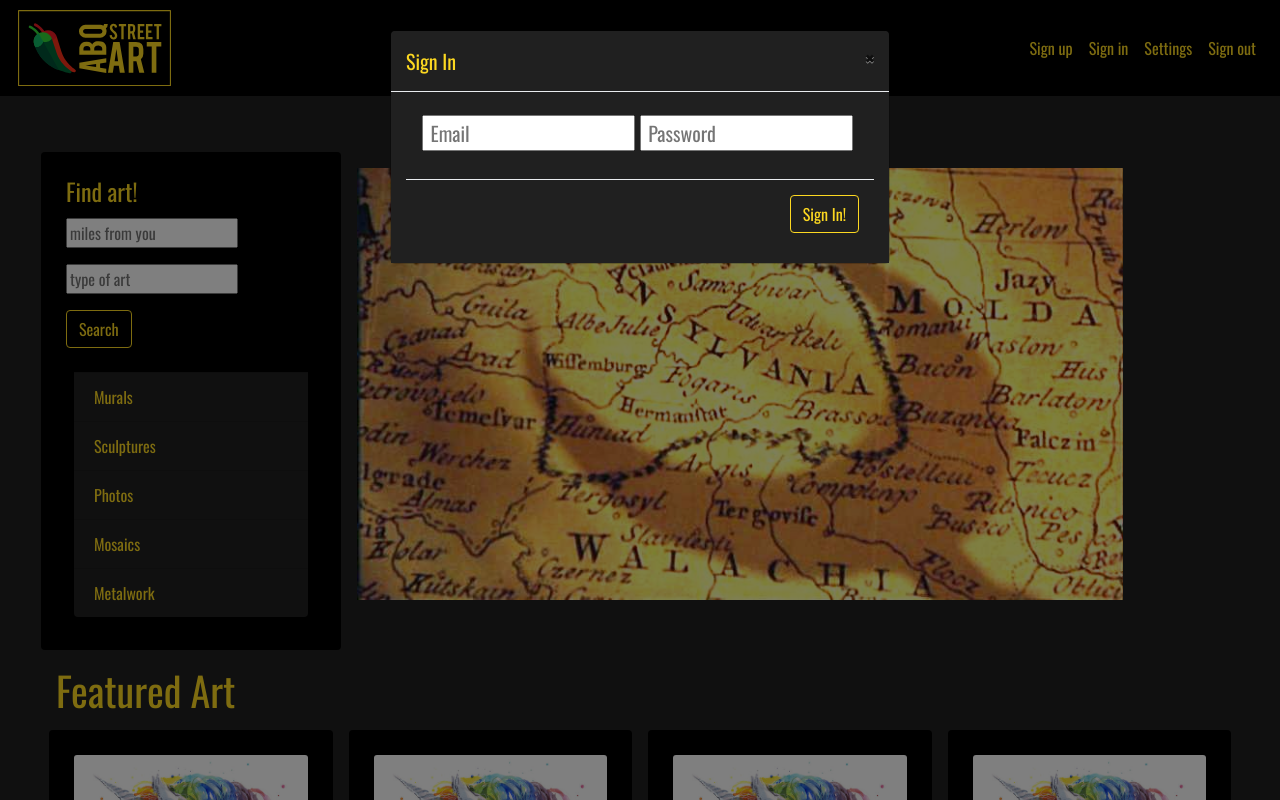
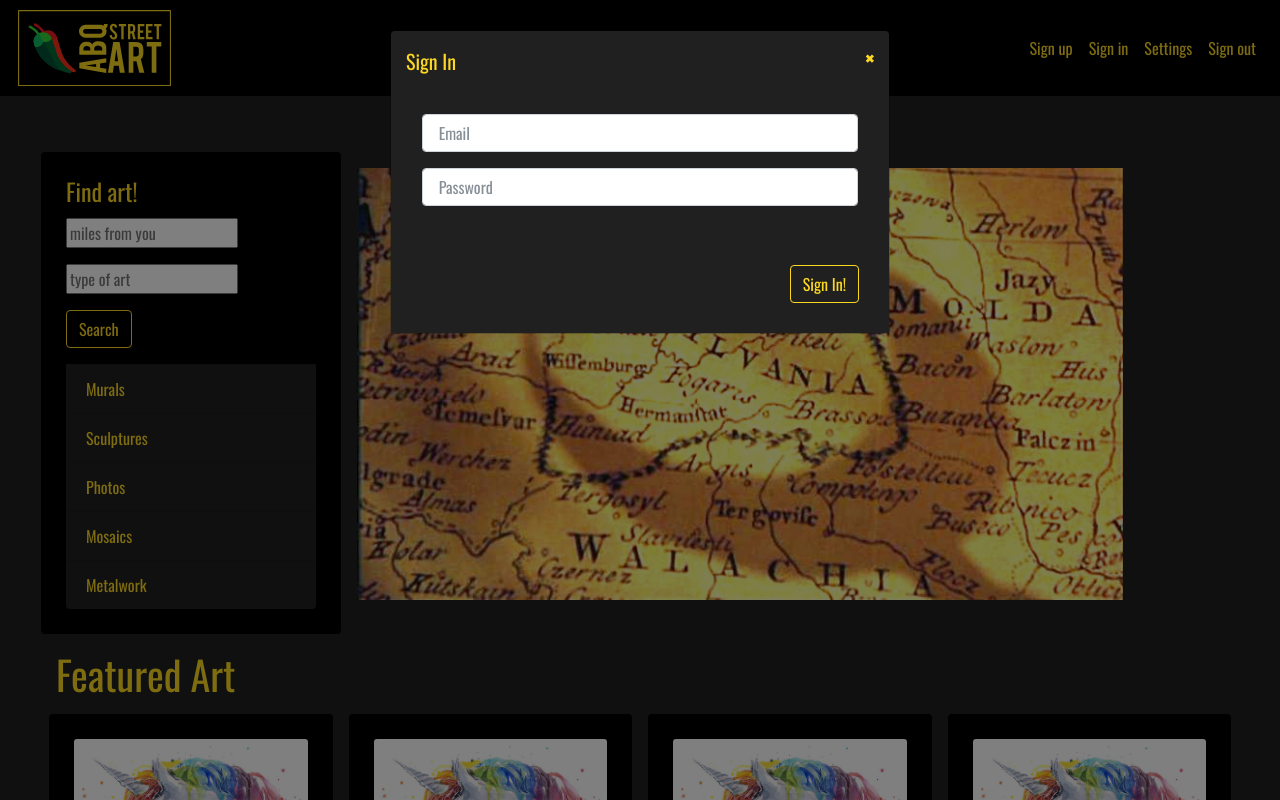
Before and after one commit to samanthaandrews/abq-street-art, a PHP site: page /static-ui/home-view.php in a window 1280 px wide, after a click on "Sign in". Run offline with PHP 8.4, Linux system fonts and the light colour scheme; some libraries are stand-ins or nearby versions.

Commit message:
made sign-in-modal not stupid looking

```diff
--- a/static-ui/css/style.css
+++ b/static-ui/css/style.css
@@ -15,9 +15,23 @@ a {
     color: rgb(252, 216, 33);
 }
 
+.close {
+    color: rgb(252, 216, 33);
+    opacity: 1;
+    text-shadow: none;
+}
+
+.close:hover {
+    color: rgb(176, 145, 31);
+}
+
 .name {
     font-weight: bolder;
     font-size: larger;
+}
+
+.modal-footer, .modal-header {
+    border: none;
 }
 
 main {
@@ -27,10 +41,6 @@ main {
 
 .gray {
     background-color: rgb(32, 32, 32);
-}
-
-.green {
-    background-color: rgb(0, 82, 55);
 }
 
 .list-group-item {
@@ -60,3 +70,20 @@ body {
     background-color: rgb(252, 216, 33);
     color: white;
 }
+
+li>a:hover {
+    color: rgb(176, 145, 31);
+}
+
+
+/*keep this stuff after the btn stuff for the green submit button*/
+.green {
+    border-color: rgb(50, 215, 54);
+    color: rgb(50, 215, 54);
+    background-color: transparent;
+}
+
+.green:hover {
+    background-color: rgb(50, 215, 54);
+    color: white;
+}
--- a/static-ui/home-view.php
+++ b/static-ui/home-view.php
@@ -19,7 +19,7 @@
                             </p>
                             <input class="btn" type="submit" value="Search">
                         </form>
-                        <ul class="list-group list-group-flush p-2">
+                        <ul class="list-group list-group-flush">
                             <li class="list-group-item"><a href="#" class="card-link">Murals</a></li>
                             <li class="list-group-item"><a href="#" class="card-link">Sculptures</a></li>
                             <li class="list-group-item"><a href="#" class="card-link">Photos</a></li>
--- a/static-ui/sign-in-modal.php
+++ b/static-ui/sign-in-modal.php
@@ -3,10 +3,6 @@
 <?php require_once("navbar.php");?>
 
 <main>
-<!--    <!-- Button trigger modal -->
-<!--    <button type="button" class="btn btn-primary" data-toggle="modal" data-target="#exampleModalLong">-->
-<!--        Launch demo modal-->
-<!--    </button>-->
 
     <!-- Modal -->
     <div class="modal fade" id="signIn" tabindex="-1" role="dialog" aria-labelledby="signIn" aria-hidden="true">
@@ -21,8 +17,8 @@
                 <div class="modal-body gray">
                     <form class="form-control-lg" id="form" action="" method="post">
                         <div class="info">
-                                <input id="email" type="email" name="email" placeholder=" Email"/>
-                                <input id="password" type="text" name="password" placeholder=" Password">
+                                <input class="form-control" id="email" type="email" name="email" placeholder=" Email"/>
+                                <input class="form-control" id="password" type="text" name="password" placeholder=" Password">
                         </div>
                     </form>
                     <div class="modal-footer">
--- a/static-ui/update-profile.php
+++ b/static-ui/update-profile.php
@@ -12,7 +12,7 @@
                 <input class="form-control" id="password-confirm" type="text" name="password-confirm" placeholder=" Re-enter Password"/>
             </div>
             <button type="button" class="btn pull-right m-2" data-dismiss="modal">Cancel</button>
-            <button type="button" class="btn btn-outline-success pull-right m-2">Save changes</button>
+            <button type="button" class="btn green pull-right m-2">Save changes</button>
         </form>
     </div>
 </main>
```
